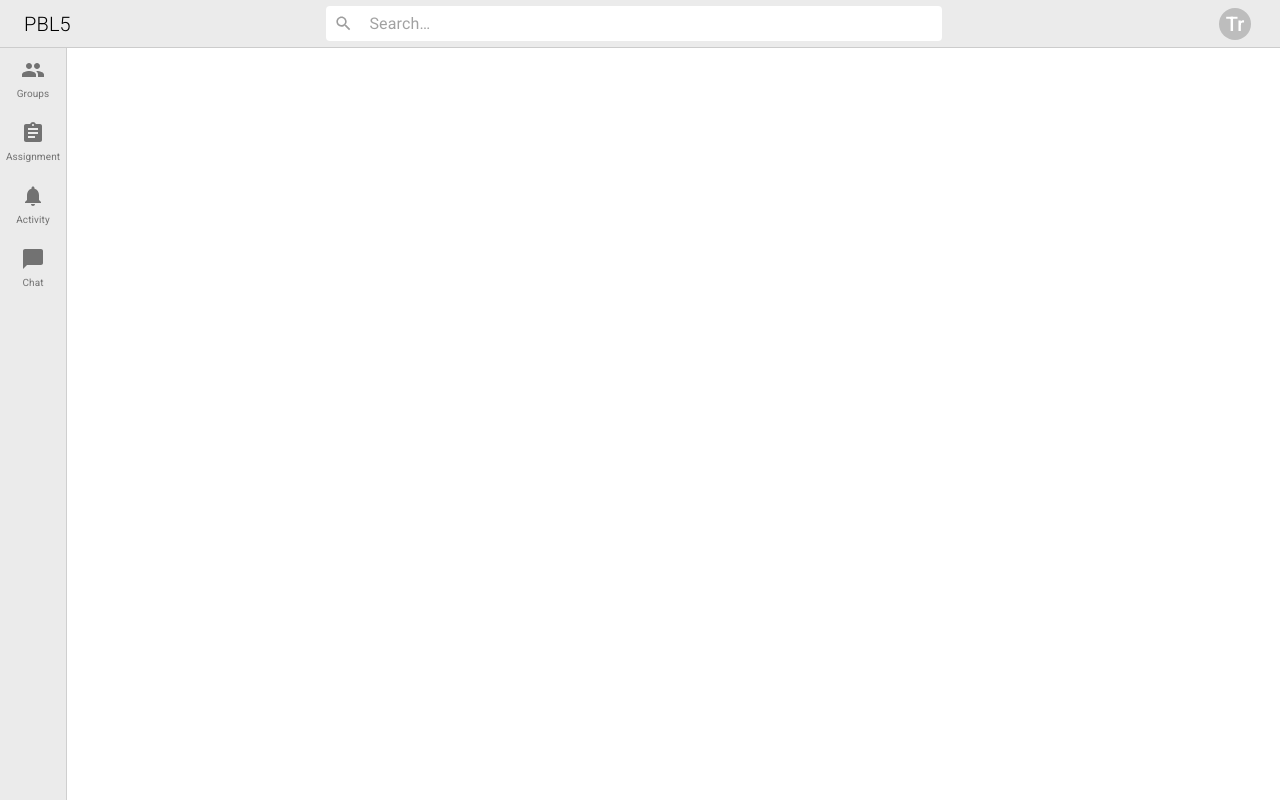
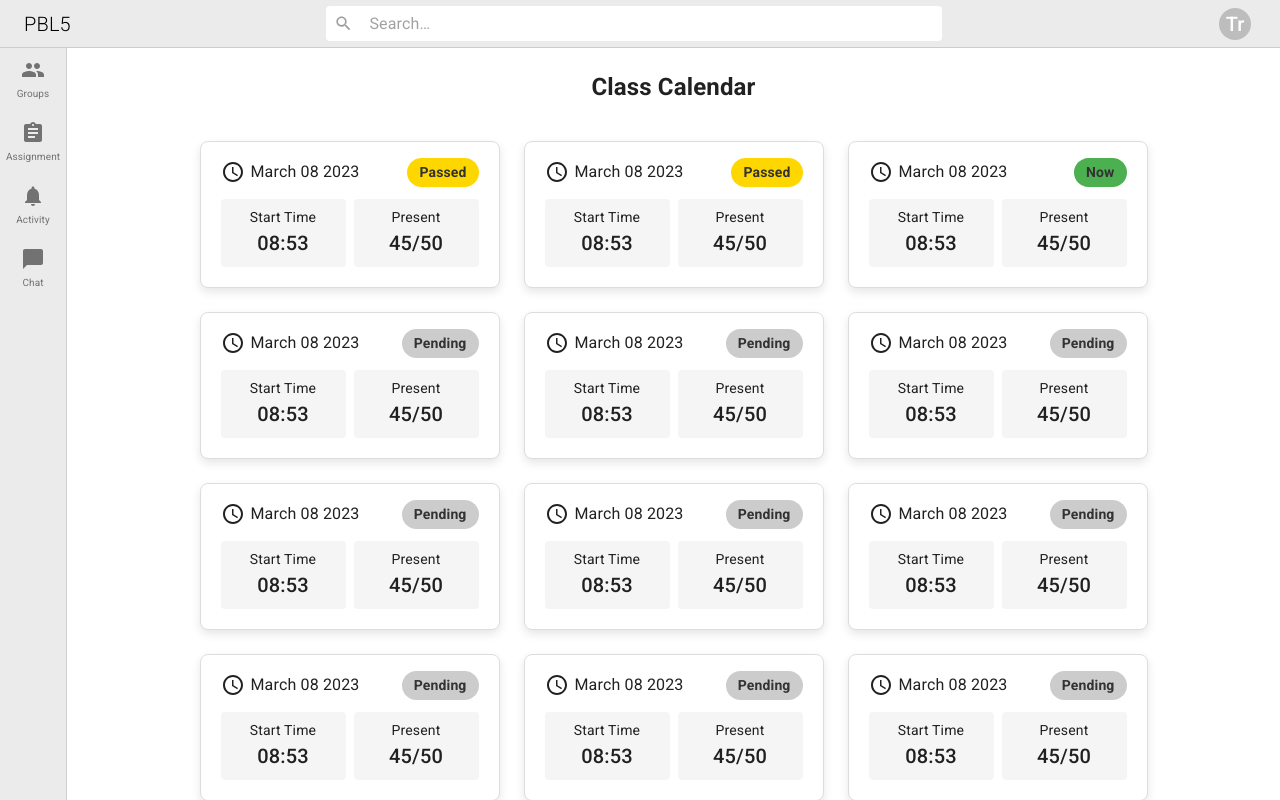
Before and after one commit to NTTrung9204/PBL5-Attendance-System-Client-ReactMUI, a React (Vite) app: page /calendar in a window 1280 px wide. Built offline with nearby package versions, Linux system fonts and the light colour scheme.

Commit message:
add class calendar page

```diff
--- a/src/App.jsx
+++ b/src/App.jsx
@@ -10,6 +10,7 @@ import { Calculate } from '@mui/icons-material';
 import Chat from './pages/Chat';
 import GeneralClass from './pages/class/GeneralClass';
 import HomeClass from './pages/class/HomeClass';
+import CalendarPage from './pages/CalendarPage';
 
 function App() {
   return (
@@ -38,6 +39,7 @@ function App() {
               <Route path="/activities/*" element={<Activity />} />
               <Route path="/chats/*" element={<Chat />} />
               <Route path="/class/*" element={<HomeClass />} />
+              <Route path="/calendar/*" element={<CalendarPage />} />
             </Routes>
           </Box>
         </Box>
--- /dev/null
+++ b/src/components/Calendar/CalendarCard.jsx
@@ -0,0 +1,93 @@
+import { Box, Typography } from "@mui/material";
+import ScheduleIcon from "@mui/icons-material/Schedule";
+
+const styles = {
+  container: {
+    border: "1px solid #ddd",
+    borderRadius: "8px",
+    padding: "16px",
+    width: "300px",
+    backgroundColor: "#fff",
+    boxShadow: "0px 4px 10px rgba(0, 0, 0, 0.1)",
+    cursor: 'pointer',
+  },
+  row: {
+    display: "flex",
+    justifyContent: "space-between",
+
+    marginLeft: '4px',
+    marginRight: '4px',
+    alignItems: "center",
+    marginBottom: "8px",
+  },
+  dateContainer: {
+    display: "flex",
+    alignItems: "center",
+    gap: "6px", // Khoảng cách giữa icon và text
+  },
+  statusBox: (status) => ({
+    padding: "4px 12px",
+    borderRadius: "15px",
+    fontWeight: "bold",
+    color: "#333",
+    fontSize: '14px',
+    backgroundColor:
+      status === "Passed"
+        ? "#FFD700" // Vàng
+        : status === "Now"
+        ? "#4CAF50" // Xanh lá cây
+        : status === "Pending"
+        ? "#ccc" // Xám
+        : "#f5f5f5", // Mặc định
+  }),
+  subContainer: {
+    display: "flex",
+    justifyContent: "space-between",
+  },
+  boxItem: {
+    flex: 1,
+    textAlign: "center",
+    padding: "8px",
+    borderRadius: "4px",
+    backgroundColor: "#f5f5f5",
+    margin: "4px",
+  },
+};
+
+function CalendarCard({ date, status, present, total, startTime }) {
+  return (
+    <Box sx={{
+        ...styles.container,
+        transition: 'transform 0.3s ease, box-shadow 0.3s ease',
+        '&:hover': {
+          transform: 'translateY(-10px)',
+          boxShadow: '0px 8px 20px rgba(0, 0, 0, 0.2)'
+        }
+      }}>
+      {/* Hàng 1: Date & Status */}
+      <Box style={styles.row}>
+        <Box style={styles.dateContainer}>
+          <ScheduleIcon />
+          <Typography>{date}</Typography>
+        </Box>
+        <Typography style={styles.statusBox(status)}>{status}</Typography>
+      </Box>
+
+      {/* Hàng 2: Start Time & Present/Total */}
+      <Box style={styles.subContainer}>
+        <Box style={styles.boxItem}>
+          <Typography variant="body2">Start Time</Typography>
+          <Typography variant="h6">{startTime}</Typography>
+        </Box>
+        <Box style={styles.boxItem}>
+          <Typography variant="body2">Present</Typography>
+          <Typography variant="h6">
+            {present}/{total}
+          </Typography>
+        </Box>
+      </Box>
+    </Box>
+  );
+}
+
+export default CalendarCard;
--- a/src/components/Card.jsx
+++ b/src/components/Card.jsx
@@ -17,21 +17,26 @@ function Card({groupTeamName}) {
     const menuItemsList = [
         {
             title: "Join",
-            onClick: () => {
+            onClick: (e) => {
+                e.stopPropagation();
                 console.log("join")
-                navigate("/class")
+                // navigate("/class")
             }
         },
         {
             title: "Back",
-            onClick: () => console.log("Back")
+            onClick: (e) => {
+                e.stopPropagation();
+                console.log("Back")
+            }
         },
     ]
 
 
     return (
         <>
-            <Box sx={{
+            <Box
+                sx={{
                     padding: "10px",
                     display: "flex",
                     flexDirection: "column",
@@ -43,8 +48,7 @@ function Card({groupTeamName}) {
                     '&:hover':{
                         backgroundColor: '#F5F5F5',
                         cursor: 'pointer'
-                    }
-
+                    },
                 }}>
                 <Box
                     sx={{
@@ -55,9 +59,21 @@ function Card({groupTeamName}) {
                         width: "100%"
                     }}
                 >
-                    <Avatar variant="rounded" style={{ width: 72, height: 72 }} {...stringAvatar(groupTeamName)} />
+                    <Avatar  variant="rounded"
+
+                    onClick={(event) => {
+                        navigate("/calendar");
+                    }}
+
+                    style={{ width: 72, height: 72 }} {...stringAvatar(groupTeamName)} />
                     <Tooltip title={groupTeamName} arrow>
-                        <span style={{
+                        <span
+
+                        onClick={(event) => {
+                            navigate("/calendar");
+                        }}
+
+                        style={{
                             display: "-webkit-box",
                             WebkitLineClamp: "2",
                             WebkitBoxOrient: "vertical",
--- /dev/null
+++ b/src/pages/CalendarPage.jsx
@@ -0,0 +1,62 @@
+import { Box } from "@mui/material";
+import CalendarCard from "../components/Calendar/CalendarCard";
+
+function CalendarPage() {
+  return (
+    <Box sx={{
+      height: '100%',
+      overflowY: 'auto',
+    }}>
+        <h2 style={{ textAlign: 'center' }}>Class Calendar</h2>
+        <Box sx={{
+            display: 'flex',
+            gap: '24px',
+            flexWrap: 'wrap',
+            padding: '16px',
+            marginBottom: '16px',
+            justifyContent: 'center',
+            paddingBottom: '100px'
+        }}>
+
+            <CalendarCard date={'March 08 2023'} status={'Passed'} present={45} total={50} startTime={'08:53'}/>
+            <CalendarCard date={'March 08 2023'} status={'Passed'} present={45} total={50} startTime={'08:53'}/>
+            <CalendarCard date={'March 08 2023'} status={'Now'} present={45} total={50} startTime={'08:53'}/>
+            <CalendarCard date={'March 08 2023'} status={'Pending'} present={45} total={50} startTime={'08:53'}/>
+            <CalendarCard date={'March 08 2023'} status={'Pending'} present={45} total={50} startTime={'08:53'}/>
+            <CalendarCard date={'March 08 2023'} status={'Pending'} present={45} total={50} startTime={'08:53'}/>
+            <CalendarCard date={'March 08 2023'} status={'Pending'} present={45} total={50} startTime={'08:53'}/>
+            <CalendarCard date={'March 08 2023'} status={'Pending'} present={45} total={50} startTime={'08:53'}/>
+            <CalendarCard date={'March 08 2023'} status={'Pending'} present={45} total={50} startTime={'08:53'}/>
+            <CalendarCard date={'March 08 2023'} status={'Pending'} present={45} total={50} startTime={'08:53'}/>
+            <CalendarCard date={'March 08 2023'} status={'Pending'} present={45} total={50} startTime={'08:53'}/>
+            <CalendarCard date={'March 08 2023'} status={'Pending'} present={45} total={50} startTime={'08:53'}/>
+            <CalendarCard date={'March 08 2023'} status={'Pending'} present={45} total={50} startTime={'08:53'}/>
+            <CalendarCard date={'March 08 2023'} status={'Pending'} present={45} total={50} startTime={'08:53'}/>
+            <CalendarCard date={'March 08 2023'} status={'Pending'} present={45} total={50} startTime={'08:53'}/>
+            <CalendarCard date={'March 08 2023'} status={'Pending'} present={45} total={50} startTime={'08:53'}/>
+            <CalendarCard date={'March 08 2023'} status={'Pending'} present={45} total={50} startTime={'08:53'}/>
+            <CalendarCard date={'March 08 2023'} status={'Pending'} present={45} total={50} startTime={'08:53'}/>
+            <CalendarCard date={'March 08 2023'} status={'Pending'} present={45} total={50} startTime={'08:53'}/>
+            <CalendarCard date={'March 08 2023'} status={'Pending'} present={45} total={50} startTime={'08:53'}/>
+            <CalendarCard date={'March 08 2023'} status={'Pending'} present={45} total={50} startTime={'08:53'}/>
+            <CalendarCard date={'March 08 2023'} status={'Pending'} present={45} total={50} startTime={'08:53'}/>
+            <CalendarCard date={'March 08 2023'} status={'Pending'} present={45} total={50} startTime={'08:53'}/>
+            <CalendarCard date={'March 08 2023'} status={'Pending'} present={45} total={50} startTime={'08:53'}/>
+            <CalendarCard date={'March 08 2023'} status={'Pending'} present={45} total={50} startTime={'08:53'}/>
+            <CalendarCard date={'March 08 2023'} status={'Pending'} present={45} total={50} startTime={'08:53'}/>
+            <CalendarCard date={'March 08 2023'} status={'Pending'} present={45} total={50} startTime={'08:53'}/>
+            <CalendarCard date={'March 08 2023'} status={'Pending'} present={45} total={50} startTime={'08:53'}/>
+            <CalendarCard date={'March 08 2023'} status={'Pending'} present={45} total={50} startTime={'08:53'}/>
+            <CalendarCard date={'March 08 2023'} status={'Pending'} present={45} total={50} startTime={'08:53'}/>
+            <CalendarCard date={'March 08 2023'} status={'Pending'} present={45} total={50} startTime={'08:53'}/>
+            <CalendarCard date={'March 08 2023'} status={'Pending'} present={45} total={50} startTime={'08:53'}/>
+            <CalendarCard date={'March 08 2023'} status={'Pending'} present={45} total={50} startTime={'08:53'}/>
+            <CalendarCard date={'March 08 2023'} status={'Pending'} present={45} total={50} startTime={'08:53'}/>
+            <CalendarCard date={'March 08 2023'} status={'Pending'} present={45} total={50} startTime={'08:53'}/>
+            <CalendarCard date={'March 08 2023'} status={'Pending'} present={45} total={50} startTime={'08:53'}/>
+        </Box>
+    </Box>
+  );
+}
+
+export default CalendarPage;
```
